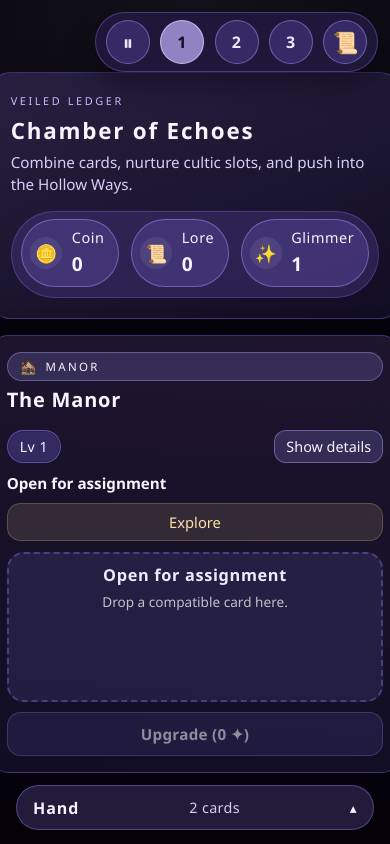
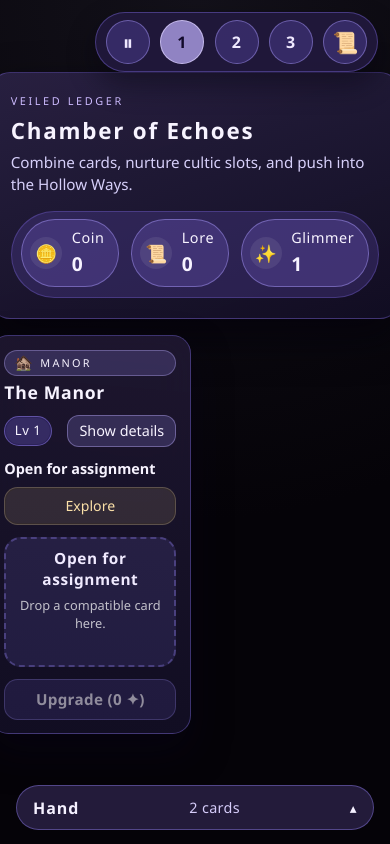
Before and after one commit to curtiscovington/hallowmoon, a React (Vite) app: page / in a window 390 px wide. Shown: the top 844 px of the page. Built offline with nearby package versions, Linux system fonts and the light colour scheme.

Commit message:
Make slot shells two-up on mobile

```diff
--- a/src/index.css
+++ b/src/index.css
@@ -169,15 +169,22 @@ body {
 
 .slots-grid {
   display: grid;
-  gap: 1rem;
+  gap: clamp(0.85rem, 2vw, 1rem);
   grid-template-columns: repeat(auto-fit, minmax(260px, 1fr));
+  align-content: start;
   flex: 2;
 }
 
 @media (max-width: 720px) {
   .slots-grid {
-    grid-template-columns: minmax(0, 1fr);
+    grid-template-columns: repeat(2, minmax(0, 1fr));
     gap: 0.75rem;
+  }
+}
+
+@media (max-width: 420px) {
+  .slots-grid {
+    gap: 0.5rem;
   }
 }
 
@@ -834,33 +841,92 @@ body {
 
 @media (max-width: 600px) {
   .slot-card {
-    padding: 1rem;
+    padding: 0.85rem;
+    gap: 0.75rem;
   }
 
   .slot-card__header {
     flex-direction: column;
     align-items: stretch;
+    gap: 0.6rem;
+  }
+
+  .slot-card__title-block {
+    gap: 0.25rem;
+  }
+
+  .slot-card__type {
+    padding: 0.3rem 0.55rem;
+    font-size: 0.68rem;
+    letter-spacing: 0.16em;
+  }
+
+  .slot-card__name {
+    font-size: 1.1rem;
   }
 
   .slot-card__header-actions {
     justify-content: space-between;
+    gap: 0.5rem;
+  }
+
+  .slot-card__level {
+    padding: 0.3rem 0.6rem;
+    font-size: 0.82rem;
+  }
+
+  .slot-card__description {
+    font-size: 0.9rem;
   }
 
   .slot-card__status-row {
     flex-direction: column;
     align-items: stretch;
+    gap: 0.5rem;
+  }
+
+  .slot-card__status-label {
+    font-size: 0.9rem;
+  }
+
+  .slot-card__timer {
+    width: 100%;
+    justify-content: center;
+    font-size: 0.88rem;
+    white-space: normal;
+    text-align: center;
+  }
+
+  .slot-card__dropzone {
+    min-height: 130px;
+    padding: 0.6rem;
+  }
+
+  .slot-card__placeholder-title {
+    font-size: 0.96rem;
+  }
+
+  .slot-card__placeholder-hint {
+    font-size: 0.8rem;
   }
 
   .slot-card__cta {
     flex-direction: column;
+    align-items: stretch;
+    gap: 0.5rem;
   }
 
   .slot-card__cta-button {
-    flex-basis: auto;
-  }
-
-  .slot-card__timer {
-    justify-content: center;
+    flex: 1 1 auto;
+    width: 100%;
+    min-height: 2.5rem;
+    padding: 0.6rem 0.85rem;
+  }
+
+  .slot-card__meta {
+    flex-direction: column;
+    align-items: flex-start;
+    gap: 0.45rem;
   }
 }
 
```
Also changed, not shown: 1 other file (tests, documents, lock files or other folders).
